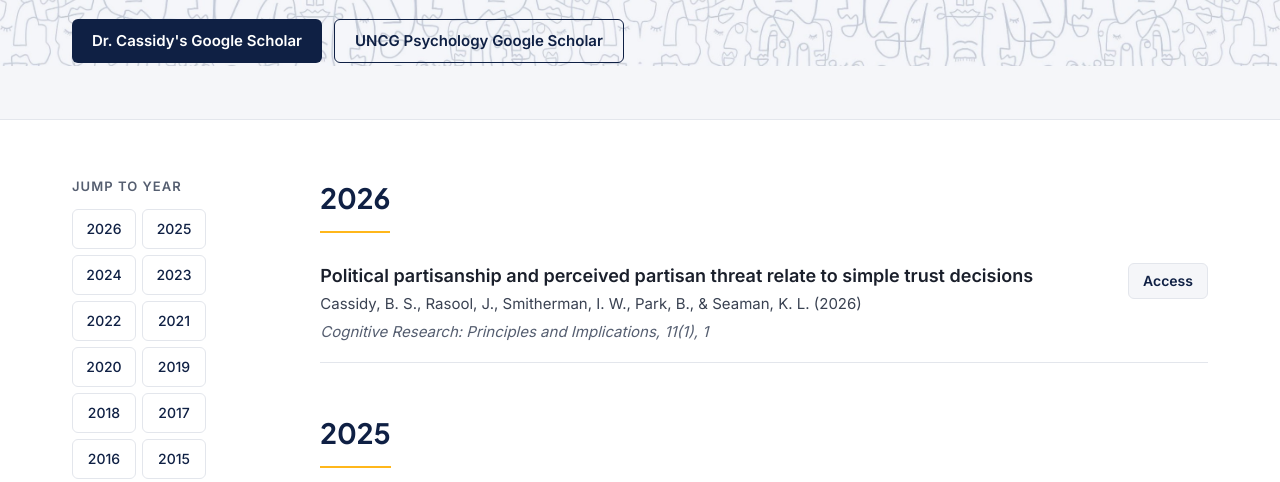
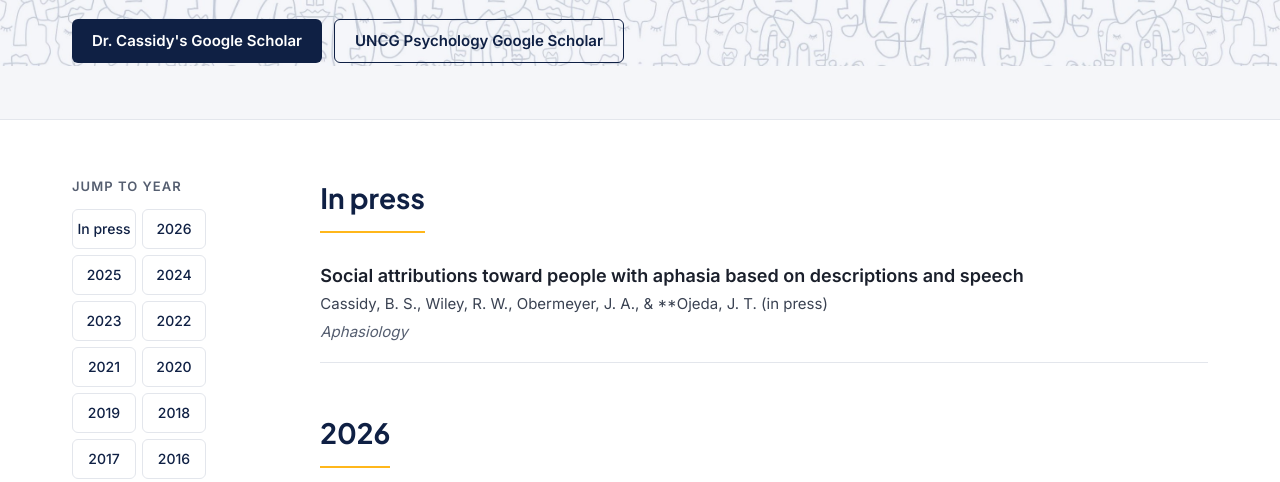
Before and after one commit to britcass/lab-website, a plain HTML site: page publications.html in a window 1280 px wide. Shown: the part 286-768 px from the top of the page. Drawn offline with Linux system fonts and the light colour scheme.

Commit message:
Add In press section with Aphasiology paper
Co-Authored-By: Claude Opus 5.5 <noreply@anthropic.com>
Claude-Session: https://claude.ai/code/session_016SM3mZe9HwM8GfBe119y33

```diff
--- a/publications.html
+++ b/publications.html
@@ -84,6 +84,8 @@ a:focus-visible,button:focus-visible{outline:3px solid #FFB71B;outline-offset:2p
 <p style="margin: 0 0 8px; font-size: 13px; font-weight: 600; letter-spacing: 0.08em; text-transform: uppercase; color: #555E70">Jump to year</p>
 <nav aria-label="Years" style="display: flex; flex-wrap: wrap; gap: 6px">
 
+<a href="#pinpress" style="display: inline-flex; align-items: center; justify-content: center; min-width: 64px; min-height: 40px; border: 1px solid #E3E6EC; border-radius: 6px; text-decoration: none; font-size: 14px; font-weight: 500; color: #0F2044">In press</a>
+
 <a href="#p2026" style="display: inline-flex; align-items: center; justify-content: center; min-width: 64px; min-height: 40px; border: 1px solid #E3E6EC; border-radius: 6px; text-decoration: none; font-size: 14px; font-weight: 500; color: #0F2044">2026</a>
 
 <a href="#p2025" style="display: inline-flex; align-items: center; justify-content: center; min-width: 64px; min-height: 40px; border: 1px solid #E3E6EC; border-radius: 6px; text-decoration: none; font-size: 14px; font-weight: 500; color: #0F2044">2025</a>
@@ -127,6 +129,19 @@ a:focus-visible,button:focus-visible{outline:3px solid #FFB71B;outline-offset:2p
 <p style="margin: 16px 0 0; font-size: 13px; color: #555E70; line-height: 1.5">PDFs are posted for your convenience. However, these documents are copyrighted. Please download only if your institution has a subscription or access to these journals.</p>
 </aside>
 <div style="flex: 999 1 640px; min-width: 0; display: flex; flex-direction: column; gap: 48px">
+
+<div id="pinpress" style="display: flex; flex-direction: column; gap: 4px">
+<h2 style="margin: 0 0 8px; font-family: 'Plus Jakarta Sans', Inter, sans-serif; font-weight: 700; font-size: 28px; color: #0F2044; padding-bottom: 10px; border-bottom: 2px solid #FFB71B; align-self: flex-start">In press</h2>
+
+<article style="display: flex; flex-wrap: wrap; gap: 8px 24px; justify-content: space-between; align-items: flex-start; padding: 18px 0; border-bottom: 1px solid #E3E6EC">
+<div style="flex: 1 1 480px; min-width: 0; display: flex; flex-direction: column; gap: 4px">
+<h3 style="margin: 0; font-size: 18px; font-weight: 600; line-height: 1.4; color: #1A1F2B">Social attributions toward people with aphasia based on descriptions and speech</h3>
+<p style="margin: 0; font-size: 15px; color: #3A4252">Cassidy, B. S., Wiley, R. W., Obermeyer, J. A., &amp; **Ojeda, J. T. (in press)</p>
+<p style="margin: 0; font-size: 15px; font-style: italic; color: #555E70">Aphasiology</p>
+</div>
+</article>
+
+</div>
 
 <div id="p2026" style="display: flex; flex-direction: column; gap: 4px">
 <h2 style="margin: 0 0 8px; font-family: 'Plus Jakarta Sans', Inter, sans-serif; font-weight: 700; font-size: 28px; color: #0F2044; padding-bottom: 10px; border-bottom: 2px solid #FFB71B; align-self: flex-start">2026</h2>
```
